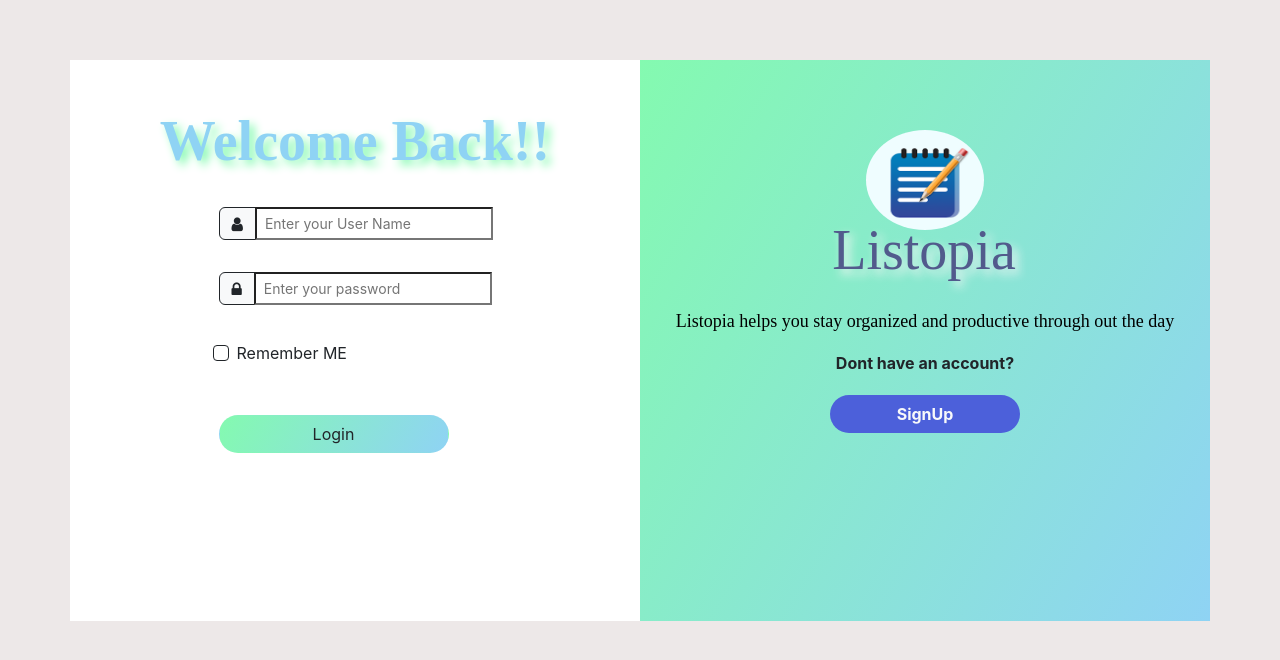
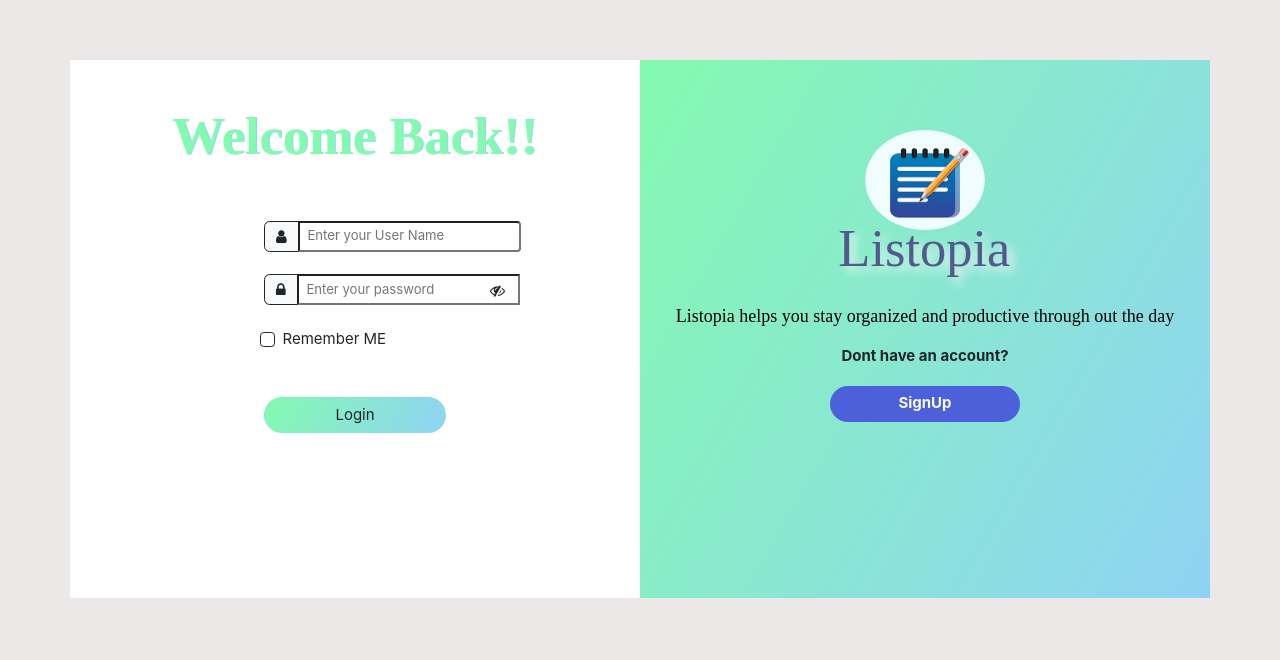
Before and after one commit to sreevidya95/stay-organised-react, a React (Create React App) app in the folder stay-orgainised/: page / in a window 1280 px wide. Shown: the part 110-770 px from the top of the page. Built offline with nearby package versions, Linux system fonts and the light colour scheme.

Commit message:
added logic to login and registraion page and added animation designs

```diff
--- a/stay-orgainised/public/index.html
+++ b/stay-orgainised/public/index.html
@@ -9,6 +9,7 @@
       content="Web site created using create-react-app"
     />
     <link rel="icon" href="%PUBLIC_URL%/logo.webp" />
+    <link rel="stylesheet" href="https://www.w3schools.com/w3css/4/w3.css">
     <!--
       manifest.json provides metadata used when your web app is installed on a
       user's mobile device or desktop. See https://developers.google.com/web/fundamentals/web-app-manifest/
--- a/stay-orgainised/src/App.css
+++ b/stay-orgainised/src/App.css
@@ -90,11 +90,6 @@ body{
   input[type='checkbox']{
     cursor: pointer;
   }
-  #login{
-    align-content:center;
-    margin-left: 25%;
-    width:230px;
-  }
   .ac{
     margin-top:10%
   }
@@ -103,8 +98,8 @@ body{
     /* font-optical-sizing: auto; */
     font-weight: bold;
     font-style: normal;
-    color:  #8fd3f4;
-    text-shadow: 5px 5px 10px #84fab0;
+    color:  #84fab0;
+    text-shadow: 1px 0px 0.5px #8fd3f4;
   }
   .detst{
     /* font-optical-sizing: auto; */
@@ -137,6 +132,7 @@ body{
   .topStyle{
     background-image: linear-gradient(120deg, #84fab0 0%, #8fd3f4 100%);
     border-radius: 0 0 30% 0;
+    height:100px;
   }
   .img,.img1{
     display:block;
@@ -148,9 +144,9 @@ body{
 
   }
   .img1{
-    width:200px !important;
+    width:300px !important;
     height:200px !important;
-    top:-70px;
+    top:-75px;
   }
   .img{
     top:70px;
@@ -229,7 +225,7 @@ footer .h5{
   overflow: scroll;
   margin-bottom:20px;
 }
-.tranc-enter{
+/* .tranc-enter{
   margin-top:-750px;
   background-color:#ede8e8 !important;
   -webkit-transform: translate3d(-750px, 0, 0);
@@ -238,8 +234,11 @@ footer .h5{
 .tranb-exit {
   -webkit-transform: translate3d(750px, 0, 0);
   transform: translate3d(750px, 0, 0);
-}
+} */
 .pwd{
   position: relative;
-    margin-left: -30px;
+    margin-left: -30px !important;
 }
+.pwd1{
+  bottom: -9px;
+}
--- a/stay-orgainised/src/App.js
+++ b/stay-orgainised/src/App.js
@@ -1,43 +1,112 @@
 import Signup from './SIgnup';
 import './App.css';
-import { useState } from 'react';
+import { useEffect, useState } from 'react';
 import { CSSTransition } from 'react-transition-group';
+import { userGetData } from './useGetData';
+import { useNavigate } from 'react-router-dom';
 function App() {
   const[signIn,setSignin]=useState(true);
   const[signup,setSignUp]=useState(false);
+  const[data,setdata]=useState({uname:"",pwd:"",remme:false});
+  const[error,seterrors]=useState({});
+  const[loading,setloading]=useState(false);
+  const[pwdreveal,setPwdreveal]=useState(false);
+  let navigate = useNavigate();
+  useEffect(()=>{
+    if(localStorage.getItem('name')!== undefined &&localStorage.getItem('name')!== null && localStorage.getItem('name')!== ""){
+           navigate("/Home");
+    }
+  },[]);
+  function handleChange(e){
+    if(e.target.checked){
+      e.target.value=true
+    }
+    else if(e.target.name==='remme'){
+      e.target.value=false;
+    }
+    setdata({...data,[e.target.name]:e.target.value});
+  }
+  function login(e){
+    e.preventDefault();
+    const newErrors = validateForm(data);
+    seterrors(newErrors);
+    if(Object.keys(newErrors).length===0){
+      setloading(true);
+      let users=userGetData('http://localhost:8083/api/users',"get");
+      users.then(user=>{
+        for (const [key, value] of Object.entries(user)) {
+            if(value.username===data.uname && value.password===data.pwd){
+              setloading(false);
+              console.log(data.remme);
+              if(data.remme){
+                  localStorage.setItem("id",value.id);
+                  localStorage.setItem("name",value.name);
+                  localStorage.setItem('userName',value.username);
+              }
+              else{
+                  sessionStorage.setItem("id",value.id);
+                  sessionStorage.setItem("name",value.name);
+                  sessionStorage.setItem('userName',value.username);
+              }
+              navigate("/home");
+              break;
+            }
+            else{
+              seterrors({...error,uname:"Invalid user name or password"});
+            }
+        }
+      });
+    }
+  }
+  function validateForm(formdata){
+    const errors = {};
+    if(formdata.uname===''){
+       errors.uname="Enter User name";
+    }
+    if(formdata.pwd===''){
+      errors.pwd="Enter Password";
+    }
+    return errors;
+  }
   return (
     <div className="App">
       <header>
       </header>
       <main>
-        {signIn &&(<div className="container">
+        {loading && (<div className="d-flex justify-content-center">
+            <div className="spinner-border" style={{height:"100px",width:"100px",marginTop:"70px"}} role="status">
+              <span className="sr-only">Loading...</span>
+            </div>
+          </div>)}
+         {signIn &&(<div className="container">
             <div className="row">
-                 <div className="col-md-6 log">
+                 <div className="col-md-6 log w3-animate-right">
                  <div className="row">
                  <h2 class="display-4 text-center mt-5 dancing-script">Welcome Back!!</h2>
-                            <form className="form">
-                            <div className="input-group col-8 offset-3 mt-4">
+                            <form className="form" onSubmit={login}>
+                            <div className="input-group col-8 offset-4 mt-5">
                                 <span className="input-group-text border border-dark"><i className="fa fa-user"></i></span>
-                                <input id="uEmail" type="text" className="form-control-sm" placeholder="Enter your User Name"/>
-                                <div class="col-12 mt-1 mb-1" id="uError"></div>
+                                <input id="uEmail" type="text" className="form-control-sm" placeholder="Enter your User Name" name="uname" value={data.uname} onChange={handleChange}/>
+                                {error.uname && <span className="text-danger col-md-12">{error.uname}</span>}
                             </div>
-                            <div class="input-group mt-4 col-8 offset-3">
+                            <div class="input-group mt-4 col-8 offset-4">
                                 <span className="input-group-text border border-dark"><i className="fa fa-lock"></i></span>
-                                <input id="name" type="password" className="form-control-sm" placeholder="Enter your password"/>
-                                <div id="pwdError" className="col-12 mt-2 mb-1"></div>
+                                <input id="name" name="pwd" value={data.pwd} onChange={handleChange} type={(pwdreveal)?"text":"password"} className="form-control-sm" placeholder="Enter your password"/>
+                                {(pwdreveal)?<i className="fa fa-eye pwd pwd1" aria-hidden="true" onClick={()=>setPwdreveal(false)}></i>:<i className="fa fa-eye-slash pwd pwd1" aria-hidden="true" onClick={()=>setPwdreveal(true)}></i>}
+                                {error.pwd && <span className="text-danger col-md-12">{error.pwd}</span>}
                             </div>
                             <div className="row mt-4">
-                                <div className="form-check col-4 offset-3">
-                                    <input type="checkbox" className="form-check-input border-dark" id="remMe"/>
-                                    <label for="remMe" className="form-check-label">Remember ME</label>
+                                <div className="form-check col-4 offset-4">
+                                    <input type="checkbox" name="remme" value={data.remme} onChange={handleChange} className="form-check-input border-dark" id="remMe"/>
+                                    <label className="form-check-label">Remember ME</label>
                                 </div>
                             </div>
-                            <input type="button" className="btn rounded-5 mt-5 mb-5" value="Login" id="login"/>
+                            <input type="submit" className="btn rounded-5 mt-5 mb-5 offset-4 col-4" value="Login" id="login"/>
                             </form>
                     </div>
                  </div>
-                 <div className='col-md-6 bg'>
-                    <div className="row  tranb">
+                 <div className='col-md-6 bg tranb w3-animate-left'>
+                    <div className="row">
                     <img src="./logo.webp" className="col-3 img" alt="no"/>
                       <h1 className="caveat-brush-regular display-4 ac" id="title">Listopia</h1>
                       <p  className="cookie-regular mt-3"> Listopia helps you stay organized and productive through out the day</p>
@@ -51,14 +120,13 @@ function App() {
             in={signup}
             unmountOnExit
             appear
-            timeout={200}
-            classNames={(!signup) ? 'tranb' : 'tranc'}
-            onEntered={()=>setSignin(false)}
-            onExited={()=>setSignin(true)}
+            timeout={1000}
+            onEnter={()=>setSignin(false)}
+            onExit={()=>setSignin(true)}
         >
           <div className='container'>
           <div className='row' style={{height:"750px"}}>
-          <div className='col-md-6 bg tranc'>
+          <div className='col-md-6 bg tranc w3-animate-right'>
                  <div className="row">
                  <img src="./logo.webp" className="col-3 img" alt="no"/>
                     <h1 className="caveat-brush-regular display-4 ac" id="title">Listopia</h1>
--- /dev/null
+++ b/stay-orgainised/src/Home.js
@@ -0,0 +1,7 @@
+export default function Home(){
+    console.log(localStorage.getItem('name'));
+    console.log(sessionStorage.getItem('name'));
+    return(
+        <h1>Dashboard</h1>
+    );
+}
--- a/stay-orgainised/src/SIgnup.js
+++ b/stay-orgainised/src/SIgnup.js
@@ -1,40 +1,120 @@
-import { useState } from "react";
+import { useEffect, useState } from "react";
+import { userGetData,userSetData } from "./useGetData";
 export default function Signup(){
-    const [pwd, setPwd] = useState('');
   const [isRevealPwd, setIsRevealPwd] = useState(false);
-  const [respwd, setresPwd] = useState('');
   const [isRevealresPwd, setIsresRevealPwd] = useState(false);
+  const[data,setdata]=useState({name:"",uname:"",pwd:"",respwd:""});
+  const[error,seterrors]=useState({});
+  const[loading,setloading]=useState(false);
+  const[toast,settoast]=useState(false);
+  useEffect(()=>{
+    localStorage.removeItem("id");
+    localStorage.removeItem("name");
+    localStorage.removeItem('userName');
+  },[]);
+  function regUser(e){
+    e.preventDefault();
+    const newErrors = handleError(data);
+    seterrors(newErrors);
+    if(Object.keys(newErrors).length===0){
+      setloading(true);
+      let isAvailable = userGetData(`http://localhost:8083/api/username_available/${data.uname}`,"get");
+       isAvailable.then(d=>{
+        if(d.available===false){
+           seterrors({...error,uname:"User Name already taken"});
+           setloading(false);
+        }
+        else{
+          let userData={
+            "name": data.uname,
+            "username":data.uname ,
+            "password": data.pwd
+        };
+        console.log(data);
+          let user = userSetData('http://localhost:8083/api/users',"post",userData);
+          user.then(d=>{
+                if(d===201){
+                  setloading(false);
+                 settoast(true);
+                }
+          });
+        }
+      });
+    }
+  }
+  function handleChange(e){
+     setdata({...data,[e.target.name]:e.target.value});
+  }
+  function handleError(data){
+    let errors={};
+    if(data.name===''){
+     errors.name="Enter Name";
+    }
+    else if(data.name.length<5||data.name.length>12){
+     errors.name="Name should be less than 12 and greater than 4 letters";
+    }
+    else if(/^[a-zA-Z]+$/.test(data.name)===false){
+      errors.name="Name should have only alphabets";
+    }
+    if(data.uname===''){
+      errors.uname="Enter User Name";
+    }
+    else if(data.uname.length<5||data.uname.length>12){
+      errors.uname="User Name should be less than 12 and greater than 5 letters";
+     }
+     if(data.pwd===''){
+         errors.pwd="Enter password";
+     }
+     else if(!(/^(?=.*[a-z])(?=.*[A-Z])(?=.*\d)(?=.*[@.#$!%*?&^])[A-Za-z\d@.#$!%*?&]{8,15}$/.test(data.pwd))){
+      errors.pwd="Make sure to enter the valid password"
+     }
+     if(data.respwd!==data.pwd){
+      errors.respwd="Confirm Password should match with the above Password";
+     }
+     return errors;
+  }
     return(
-    <div className='col-md-6 log'>
-    <div className="row">
+     <>
+     <div className='col-md-6 log w3-animate-left'>
+     <div className="row">
+     {toast&& (<div className="alert alert-primary w3-animate-opacity" style={{marginTop:"-100px",marginLeft:"-400px"}} role="alert">
+                       <spnan className=" text-center fw-bold text-primary">User added Successfully <span className="btn-close" style={{float:"right"}} onClick={()=>{settoast(false);window.location.href();}}></span></spnan>
+                   </div>)}
             <div className="col-12 topStyle">
                 <img src="./register.webp" class="col-2 img" alt="no"/>
              </div>
         </div>
-    <form className="form">
-                <input type="text" className="col-6 form-control-sm text-center rounded-5 offset-3" id="rName" placeholder="Enter your Name" required/>
-                <div id="unErr"></div>
-                <input type="text" className=" col-6 form-control-sm mt-3 text-center rounded-5 offset-3" id="rUName" placeholder="Enter user name you want to use" required/>
-                <div id="uuErr"></div>
-                <input  className="col-6 form-control-sm mt-3 text-center rounded-5 offset-3" id="rUPwd" placeholder=" Enter password"
+        {(loading ? <div className="d-flex justify-content-center">
+            <div className="spinner-border" style={{height:"100px",width:"100px",marginTop:"70px"}} role="status">
+              <span className="sr-only">Loading...</span>
+            </div>
+          </div>
+
+      :<form className="form" onSubmit={regUser}>
+                <input type="text" name="name" value={data.name} onChange={handleChange} className={`${error.name && "border border-danger"} col-6 form-control-sm text-center rounded-5 offset-3`} id="rName" placeholder="Enter your Name" required/>
+                {(error.name&&<div className="col-md-12 text-danger text-center">{error.name}</div>)}
+                <input type="text" name="uname" value={data.uname} onChange={handleChange} className={`${error.uname && "border border-danger"} col-6 form-control-sm mt-3 text-center rounded-5 offset-3`} id="rUName" placeholder="Enter user name you want to use" required/>
+                {(error.uname&&<div className="col-md-12 text-danger text-center">{error.uname}</div>)}
+                <input  name="pwd" className={` ${error.pwd && "border border-danger"} col-6 form-control-sm mt-3 text-center rounded-5 offset-3`} id="rUPwd" placeholder=" Enter password"
                 type={isRevealPwd ? "text" : "password"}
-                value={pwd}
-                onChange={e => setPwd(e.target.value)}
+                value={data.pwd}
+                onChange={handleChange}
                 />
                 {isRevealPwd?<i className="fa fa-eye pwd" aria-hidden="true" onClick={()=>setIsRevealPwd(false)}></i>:<i className="fa fa-eye-slash pwd" aria-hidden="true" onClick={()=>setIsRevealPwd(true)}></i>}
-                <div id="upErr"></div>
-                <input className="col-6 form-control-sm mt-3 text-center rounded-5 offset-3" id="rUcPwd" placeholder=" Confirm password" required
+                {(error.pwd&&<div className="col-md-12 text-danger text-center">{error.pwd}</div>)}
+                <input name="respwd" className={`${error.respwd && "border border-danger"} col-6 form-control-sm mt-3 text-center rounded-5 offset-3`} id="rUcPwd" placeholder=" Confirm password" required
                 type={isRevealresPwd ? "text" : "password"}
-                value={respwd}
-                onChange={e => setresPwd(e.target.value)}
+                value={data.respwd}
+                onChange={handleChange}
                 />
                  {isRevealresPwd?<i className="fa fa-eye pwd" aria-hidden="true" onClick={()=>setIsresRevealPwd(false)}></i>:<i className="fa fa-eye-slash pwd" aria-hidden="true" onClick={()=>setIsresRevealPwd(true)}></i>}
-                <div id="ucpErr"></div>
-                <label for="rUPwd" className="text-secondary col-6 offset-3 mt-2" style={{fontSize: "10px"}}>Make sure the password contains atleast one lowercase and upper case alphabet,1 symbol and 1 special character and length ranges between 8-15
-                </label>
-                <input type="button" className="btn col-6 mt-4 rounded-5 text-center offset-3" id="signUp" value="SignUp"/>
+                 {(error.respwd&&<div className="col-md-12 text-danger text-center">{error.respwd}</div>)}
+                <p  className="text-secondary col-6 offset-3 mt-2" style={{fontSize: "10px"}}>Make sure the password contains atleast one lowercase and upper case alphabet,1 symbol and 1 special character and length ranges between 8-15
+                </p>
+                <input type="submit" className="btn col-6 mt-4 rounded-5 text-center offset-3" id="signUp" value="SignUp" onClick={regUser}/>
 
-            </form>
+            </form>)}
     </div>
+    </>
     );
 }
--- /dev/null
+++ b/stay-orgainised/src/Toast.js
@@ -0,0 +1,6 @@
+export function Toast(props){
+ if(props.Message){
+    const toastBootstrap = bootstrap.Toast.getOrCreateInstance(toastLiveExample)
+    toastBootstrap.show();
+ }
+}
--- a/stay-orgainised/src/index.js
+++ b/stay-orgainised/src/index.js
@@ -2,11 +2,17 @@ import React from 'react';
 import ReactDOM from 'react-dom/client';
 import './index.css';
 import App from './App';
-
+import { BrowserRouter as Router,Route,Routes } from 'react-router-dom';
+import Home from './Home';
 const root = ReactDOM.createRoot(document.getElementById('root'));
 root.render(
   <>
-    <App />
+   <Router>
+    <Routes>
+      <Route path='/' element={<App/>}/>
+      <Route path='/home' element={<Home/>}/>
+    </Routes>
+   </Router>
   </>
 );
 
--- /dev/null
+++ b/stay-orgainised/src/useGetData.js
@@ -0,0 +1,13 @@
+export function userGetData(url,m){
+  return fetch(url,{
+    method:m
+  }).then(response=>response.json())
+}
+export function userSetData(url,m,data){
+  return fetch(url,{
+    method:m,
+    headers:{
+      "Content-type":"application/json;charset=UTF-8",},
+      body:JSON.stringify(data)
+  }).then(response=>response.status);
+}
```
